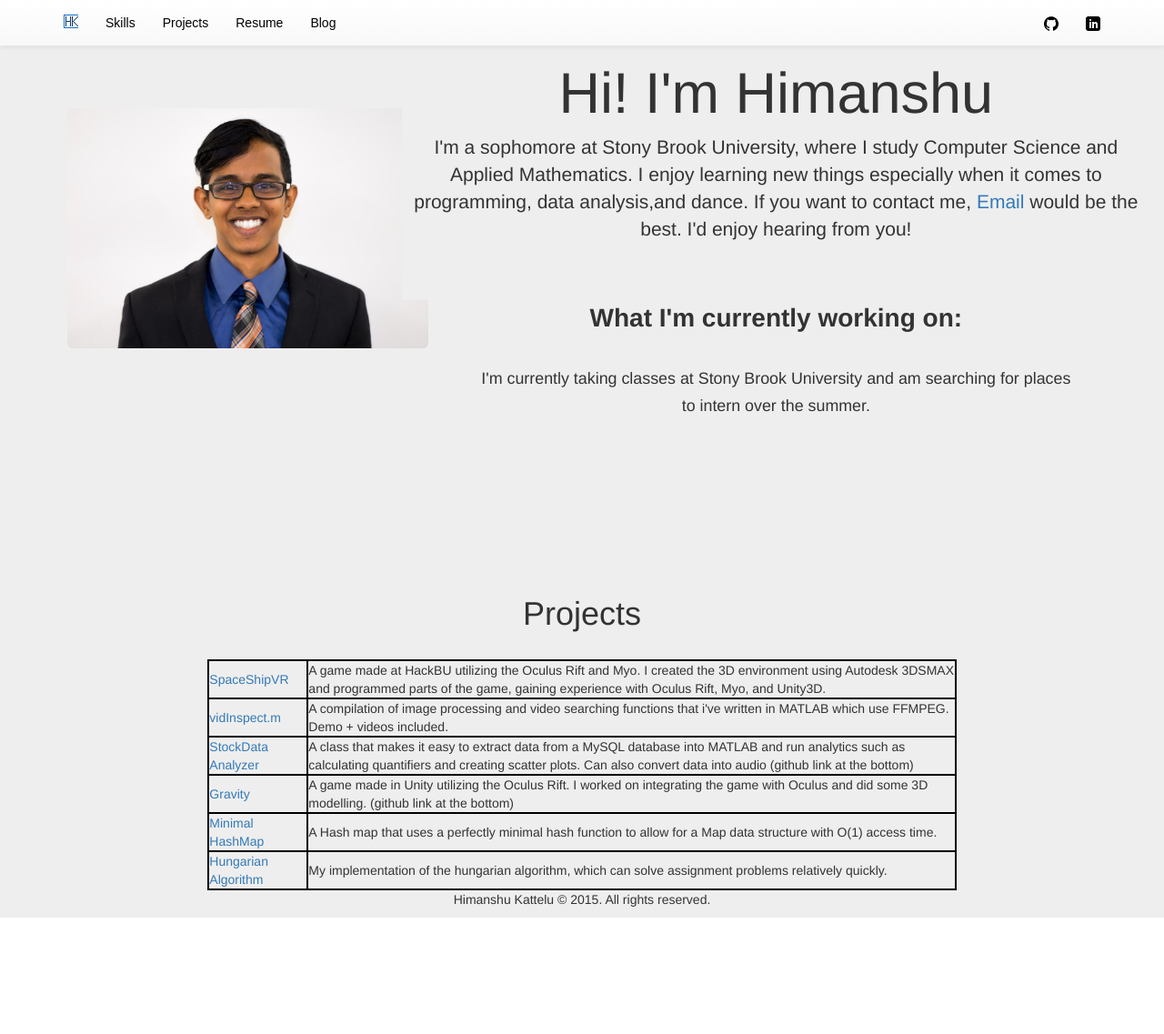
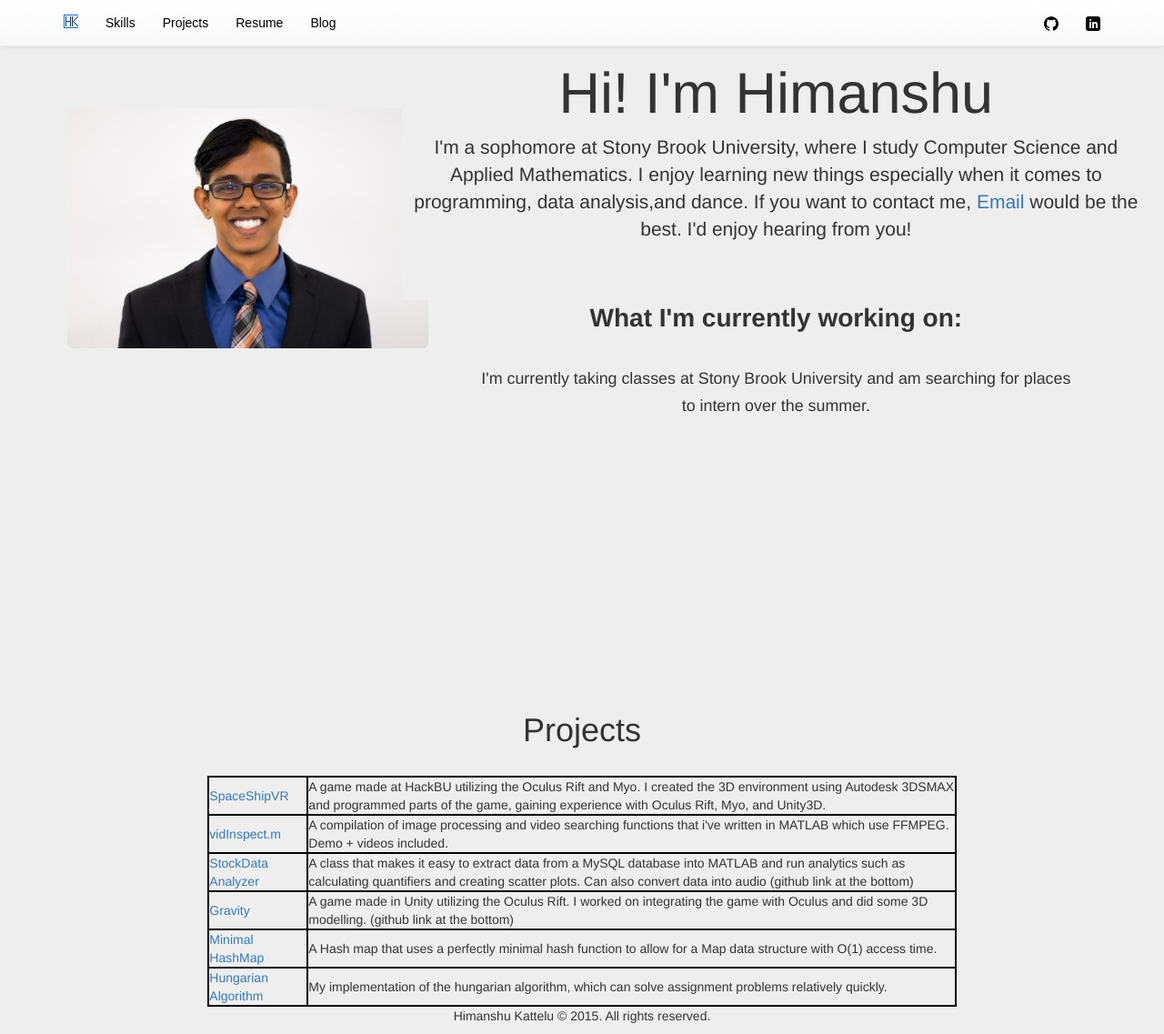
Before and after one commit to Hkattelu/Hkattelu.github.io, a Jekyll site: the page index.html, which Jekyll copies as it is, in a window 1280 px wide and 1137 px high. Shown: the whole window at 91% size. Built offline with Jekyll 4.4.1, drawn with Linux system fonts in a browser that asks for light colours; nearby versions of some CDN libraries.

Commit message:
big site update

```diff
--- a/index.html
+++ b/index.html
@@ -57,7 +57,7 @@
 
   <section id="home">
 
-    <div class="col-md-4">  <img src="img/me.JPG" class="img-responsive img-rounded" id="myPicture"/></div>
+    <div class="col-md-4">  <img src="img/me.jpg" class="img-responsive img-rounded" id="myPicture"/></div>
      <div class="col-md-8" >
 
         <div class= "jumbotron" style = "margin-bottom : 0">
@@ -83,8 +83,6 @@
 <section id="skills">
 <br><br>
  <div ><h1>Skills</h1></div>
-
-  <div class="row">
 
     <!--ICS are the icons next to each skillset-->
     <!--Icons taken from IcoMoon.io-->
@@ -119,7 +117,7 @@
     </div>
   </div>
 
-    </section>
+</section>
 
 <section id="projects">
   <br><br>
@@ -140,7 +138,8 @@
     </table>
     </div>
 
-
+<br>
+<br>
 </section>
 
 <!--Add a return to top button here?-->
```
